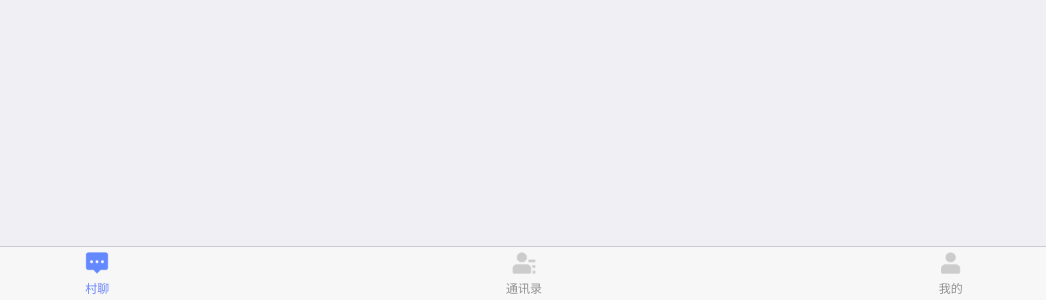
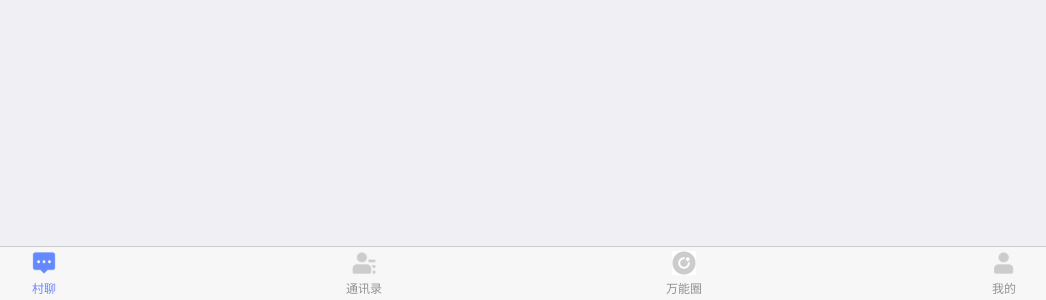
Before and after one commit to tb544731152/mobile_MUI, a plain HTML site: page index.html in a window 1280 px wide. Shown: the part 500-800 px from the top of the page, without its empty margins (116-1162 px from the left). Drawn offline with Linux system fonts and the light colour scheme.

Commit message:
tabbar添加万能圈

```diff
--- a/css/index.css
+++ b/css/index.css
@@ -29,6 +29,14 @@
 	background: url('../image/index/maillist-active.png') no-repeat center 0.26rem;
 	background-size: 1.52rem 1.52rem;
 }
+.mui-bar .tab-circle{
+	background: url('../image/index/circle.png') no-repeat center 0.26rem;
+	background-size: 1.52rem 1.52rem;
+}
+.mui-bar-tab .tab-circle.mui-active{
+	background: url('../image/index/circle-active.png') no-repeat center 0.26rem;
+	background-size: 1.52rem 1.52rem;
+}
 .mui-bar .tab-mine{
 	background: url('../image/index/mine.png') no-repeat center 0.26rem;
 	background-size: 1.52rem 1.52rem;
--- a/index.html
+++ b/index.html
@@ -36,6 +36,9 @@
 	    </a>
 	    <a class="mui-tab-item tab-maillist" tabindex="1">
 	        <span>通讯录</span>
+	    </a>
+	    <a class="mui-tab-item tab-circle" tabindex="2">
+	        <span>万能圈</span>
 	    </a>
 	    <a class="mui-tab-item tab-mine" tabindex="2">
 	        <span>我的</span>
```
Also changed, not shown: image/index/circle-active.png (added), image/index/circle.png (added).
